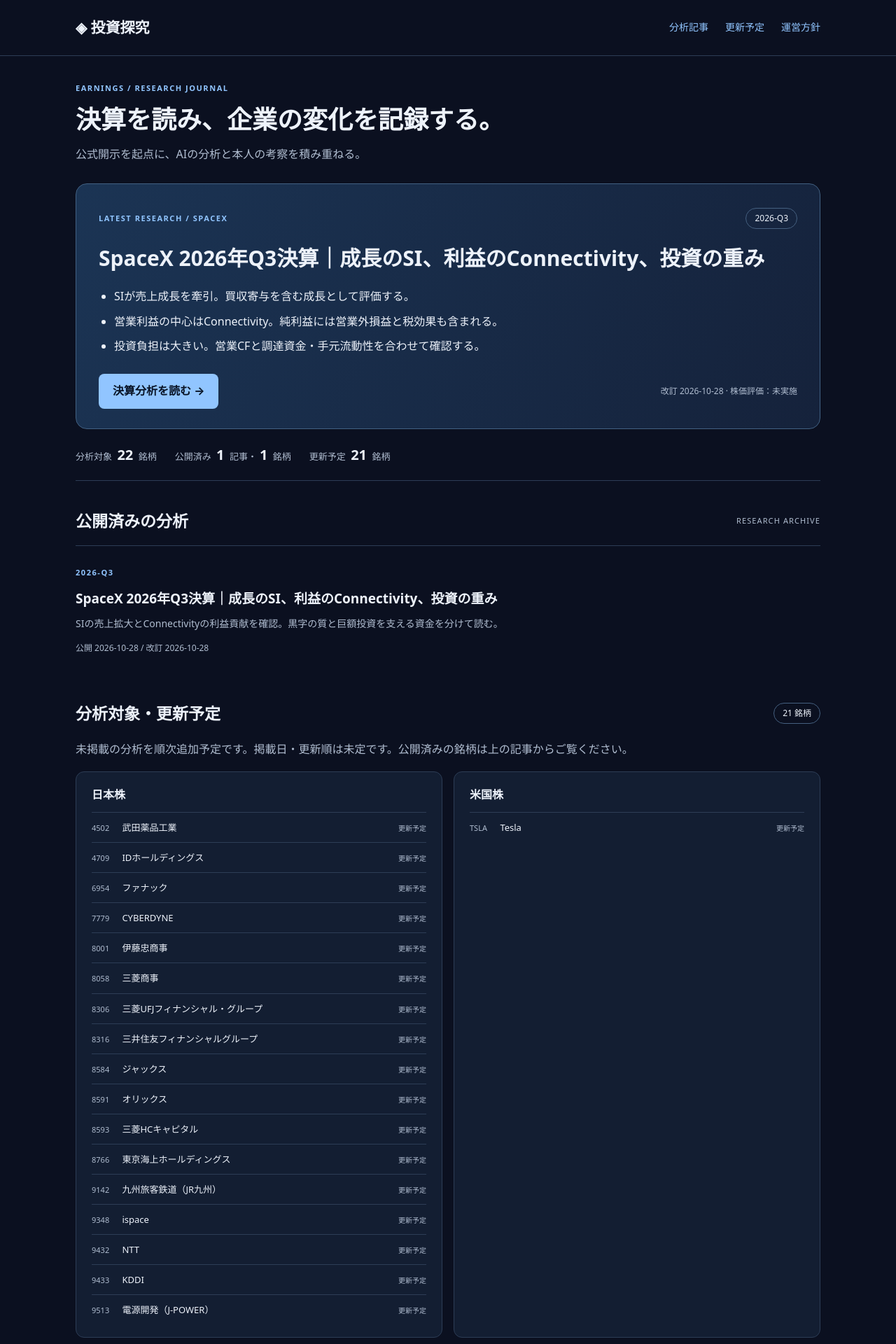
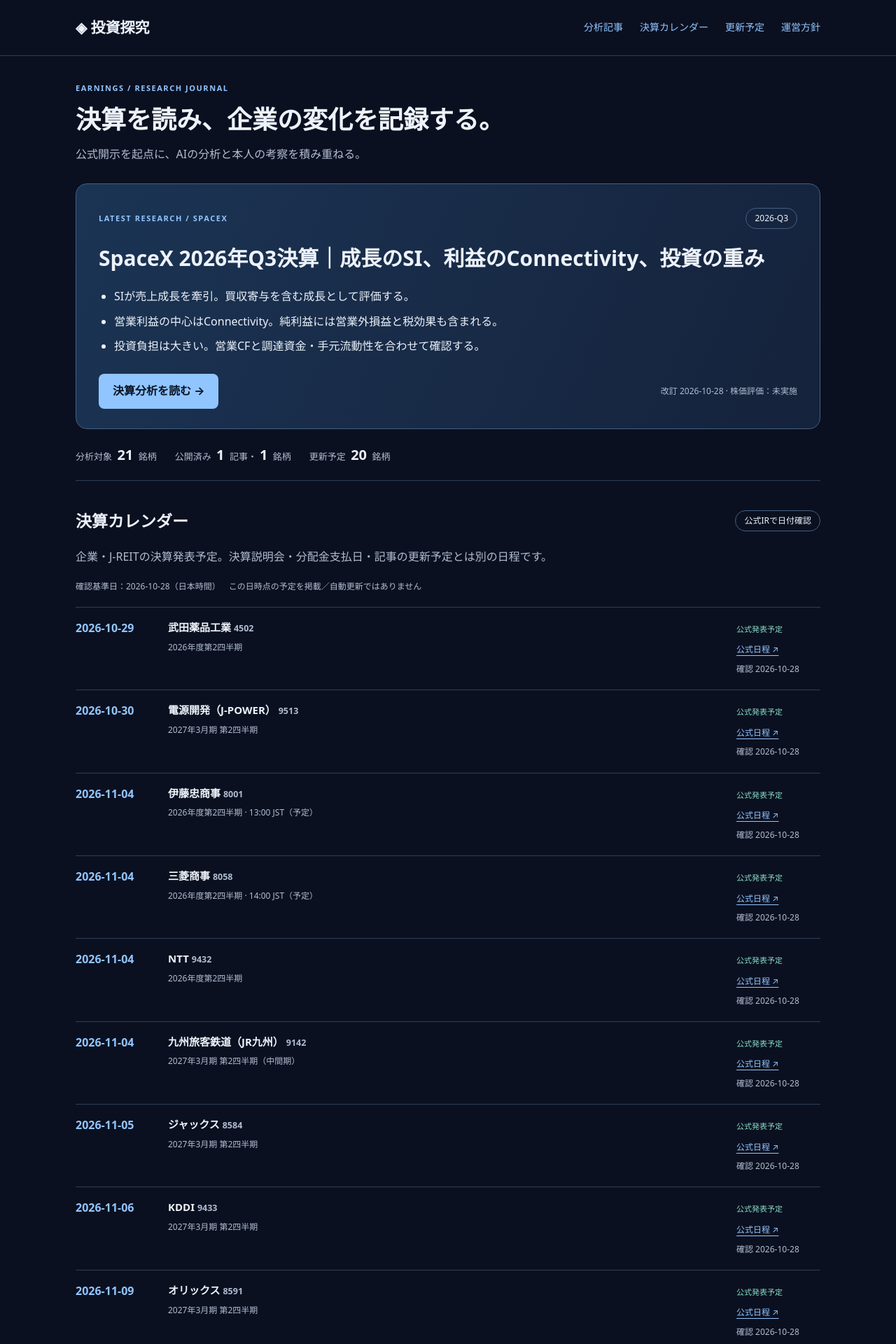
Before and after one commit to nick-shu3/investment-tankyu, a Jekyll site: the page built from index.html, in a window 1280 px wide. Shown: the top 1920 px of the page at 70% size. Built offline with Jekyll 4.4.1, drawn with Linux system fonts in a browser that asks for light colours; some of the changed text lies outside the part shown.

Commit message:
IDホールディングスを公開対象外に固定し、公式決算カレンダーを追加 (#2)
* Exclude ID Holdings and add verified earnings calendar: _data/companies.json

* Exclude ID Holdings and add verified earnings calendar: index.html

* Exclude ID Holdings and add verified earnings calendar: _layouts/default.html

* Exclude ID Holdings and add verified earnings calendar: _config.yml

* Exclude ID Holdings and add verified earnings calendar: README.md

* Exclude ID Holdings and add verified earnings calendar: style.css

* Exclude ID Holdings and add verified earnings calendar: _data/earnings_calendar.json

* Exclude ID Holdings and add verified earnings calendar: _data/publication_policy.json

* Exclude ID Holdings and add verified earnings calendar: _includes/earnings-calendar.html

* Exclude ID Holdings and add verified earnings calendar: AGENTS.md

* Exclude ID Holdings and add verified earnings calendar: scripts/validate_publication.py

```diff
--- a/_config.yml
+++ b/_config.yml
@@ -12,5 +12,7 @@
       layout: article
 exclude:
   - README.md
+  - AGENTS.md
+  - scripts
 url: "https://nick-shu3.github.io"
 baseurl: "/investment-tankyu"
--- a/_data/companies.json
+++ b/_data/companies.json
@@ -17,13 +17,6 @@
     "id": "takeda",
     "name": "武田薬品工業",
     "ticker": "4502",
-    "type": "日本株",
-    "description": "日本株"
-  },
-  {
-    "id": "id-holdings",
-    "name": "IDホールディングス",
-    "ticker": "4709",
     "type": "日本株",
     "description": "日本株"
   },
--- /dev/null
+++ b/_data/earnings_calendar.json
@@ -0,0 +1,179 @@
+{
+  "as_of": "2026-10-28",
+  "events": [
+    {
+      "company_id": "takeda",
+      "date": "2026-10-29",
+      "period": "2026年度第2四半期",
+      "source": "https://www.takeda.com/jp/investors/financial-results/quarterly-results/",
+      "time": "",
+      "status": "scheduled",
+      "checked": "2026-10-28"
+    },
+    {
+      "company_id": "j-power",
+      "date": "2026-10-30",
+      "period": "2027年3月期 第2四半期",
+      "source": "https://www.jpower.co.jp/ir/calendar.html",
+      "time": "",
+      "status": "scheduled",
+      "checked": "2026-10-28"
+    },
+    {
+      "company_id": "itochu",
+      "date": "2026-11-04",
+      "period": "2026年度第2四半期",
+      "source": "https://www.itochu.co.jp/ja/ir/calendar/2026/index.html",
+      "time": "13:00 JST（予定）",
+      "status": "scheduled",
+      "checked": "2026-10-28"
+    },
+    {
+      "company_id": "mitsubishi-corp",
+      "date": "2026-11-04",
+      "period": "2026年度第2四半期",
+      "source": "https://www.mitsubishicorp.com/jp/ja/info/2026/info_20261007001.html",
+      "time": "14:00 JST（予定）",
+      "status": "scheduled",
+      "checked": "2026-10-28"
+    },
+    {
+      "company_id": "ntt",
+      "date": "2026-11-04",
+      "period": "2026年度第2四半期",
+      "source": "https://group.ntt/jp/ir/",
+      "time": "",
+      "status": "scheduled",
+      "checked": "2026-10-28"
+    },
+    {
+      "company_id": "jr-kyushu",
+      "date": "2026-11-04",
+      "period": "2027年3月期 第2四半期（中間期）",
+      "source": "https://www.jrkyushu.co.jp/company/ir/library/calendar/",
+      "time": "",
+      "status": "scheduled",
+      "checked": "2026-10-28"
+    },
+    {
+      "company_id": "jaccs",
+      "date": "2026-11-05",
+      "period": "2027年3月期 第2四半期",
+      "source": "https://www.jaccs.co.jp/corporate/ir/calender/",
+      "time": "",
+      "status": "scheduled",
+      "checked": "2026-10-28"
+    },
+    {
+      "company_id": "kddi",
+      "date": "2026-11-06",
+      "period": "2027年3月期 第2四半期",
+      "source": "https://newsroom.kddi.com/ir-news/detail/kddi_ir-1235_4748.html",
+      "time": "",
+      "status": "scheduled",
+      "checked": "2026-10-28"
+    },
+    {
+      "company_id": "orix",
+      "date": "2026-11-09",
+      "period": "2027年3月期 第2四半期",
+      "source": "https://www.orix.co.jp/grp/company/ir/calendar/",
+      "time": "",
+      "status": "scheduled",
+      "checked": "2026-10-28"
+    },
+    {
+      "company_id": "cyberdyne",
+      "date": "2026-11-12",
+      "period": "2027年3月期 第2四半期",
+      "source": "https://cyberdyne.jp/ir",
+      "time": "15:30 JST（予定）",
+      "status": "scheduled",
+      "checked": "2026-10-28"
+    },
+    {
+      "company_id": "mufg",
+      "date": "2026-11-13",
+      "period": "2027年3月期 中間期（日本基準）",
+      "source": "https://www.mufg.jp/ir/index.html",
+      "time": "",
+      "status": "scheduled",
+      "checked": "2026-10-28"
+    },
+    {
+      "company_id": "smfg",
+      "date": "2026-11-13",
+      "period": "2026年度第2四半期（中間期）",
+      "source": "https://www.smfg.co.jp/investor/calendar/",
+      "time": "",
+      "status": "scheduled",
+      "checked": "2026-10-28"
+    },
+    {
+      "company_id": "tokio-marine",
+      "month": "2026-11",
+      "period": "2026年度第2四半期",
+      "source": "https://www.tokiomarinehd.com/ir/event/calendar.html",
+      "status": "month_only",
+      "note": "公式カレンダーは11月と記載。日付は未確認。",
+      "checked": "2026-10-28"
+    },
+    {
+      "company_id": "advance-residence",
+      "month": "2027-03",
+      "period": "2027年1月期（第33期）",
+      "source": "https://www.adr-reit.com/ir/calendar/",
+      "status": "month_only",
+      "note": "公式カレンダーは2027年3月と記載。日付は未確認。",
+      "checked": "2026-10-28"
+    },
+    {
+      "company_id": "fanuc",
+      "status": "unknown",
+      "source": "https://www.fanuc.co.jp/ja/ir/announce/",
+      "note": "次回の決算発表日は未確認。過去の発表日から推測しません。",
+      "checked": "2026-10-28"
+    },
+    {
+      "company_id": "mitsubishi-hc-capital",
+      "status": "unknown",
+      "source": "https://www.mitsubishi-hc-capital.com/english/investors/calendar.html",
+      "note": "次回の年月日を確認できず。年間の一般的な発表月は確定日として扱いません。",
+      "checked": "2026-10-28"
+    },
+    {
+      "company_id": "ispace",
+      "status": "unknown",
+      "source": "https://www.ispace-inc.com/ja/investor-relation-home-jp/ir-calendar-jp/",
+      "note": "公式カレンダーで次回発表日の記載を確認できず。",
+      "checked": "2026-10-28"
+    },
+    {
+      "company_id": "daiwa-house-reit",
+      "status": "unknown",
+      "source": "https://www.daiwahouse-reit.co.jp/ja/ir/schedule.html",
+      "note": "次回未確認。2026年8月期の発表は10月19日。分配金支払日とは別です。",
+      "checked": "2026-10-28"
+    },
+    {
+      "company_id": "tesla",
+      "status": "unknown",
+      "source": "https://ir.tesla.com/press",
+      "note": "次回の発表日は未確認。米国発表の日時は現地時間・日本時間を区別して追記します。",
+      "checked": "2026-10-28"
+    },
+    {
+      "company_id": "spacex",
+      "status": "unknown",
+      "source": "https://ir.spacex.com/investors/",
+      "note": "次回の発表日は未確認。分析記事の更新予定とは別に管理します。",
+      "checked": "2026-10-28"
+    },
+    {
+      "company_id": "nf-topix",
+      "status": "fund",
+      "note": "ETF。企業の決算発表日と、ファンドの決算・分配関連日程を混在させないため別扱い。",
+      "checked": "2026-10-28"
+    }
+  ]
+}
--- /dev/null
+++ b/_includes/earnings-calendar.html
@@ -0,0 +1,8 @@
+<section id="calendar" aria-labelledby="calendar-title"><div class="section-head"><h2 id="calendar-title">決算カレンダー</h2><span class="tag">公式IRで日付確認</span></div>
+<p class="muted">企業・J-REITの決算発表予定。決算説明会・分配金支払日・記事の更新予定とは別の日程です。</p>
+<div class="calendar-meta"><span>確認基準日：{{ site.data.earnings_calendar.as_of | escape }}（日本時間）</span><span>この日時点の予定を掲載／自動更新ではありません</span></div>
+{% assign dated_events = site.data.earnings_calendar.events | where: 'status', 'scheduled' | sort: 'date' %}
+<ul class="calendar-list">{% for event in dated_events %}{% assign company = site.data.companies | where: 'id', event.company_id | first %}{% if company %}<li><time datetime="{{ event.date | escape }}">{{ event.date | escape }}</time><div><h3>{{ company.name | escape }} <small>{{ company.ticker | escape }}</small></h3><p>{{ event.period | escape }}{% if event.time != '' %} · {{ event.time | escape }}{% endif %}</p></div><div><span class="calendar-label">公式発表予定</span><br><a href="{{ event.source | escape }}" target="_blank" rel="noopener noreferrer">公式日程 ↗</a><p>確認 {{ event.checked | escape }}</p></div></li>{% endif %}{% endfor %}</ul>
+<div class="calendar-months"><h3>月のみ確認できた予定</h3><ul>{% assign monthly = site.data.earnings_calendar.events | where: 'status', 'month_only' | sort: 'month' %}{% for event in monthly %}{% assign company = site.data.companies | where: 'id', event.company_id | first %}{% if company %}<li><strong>{{ event.month | escape }}</strong> · {{ company.name | escape }} · {{ event.period | escape }}<br>{{ event.note | escape }} <a href="{{ event.source | escape }}" target="_blank" rel="noopener noreferrer">公式日程 ↗</a> <small>確認 {{ event.checked | escape }}</small></li>{% endif %}{% endfor %}</ul></div>
+<details class="calendar-pending"><summary>次回の日程が未確認の銘柄・ETFの扱い</summary><ul>{% for event in site.data.earnings_calendar.events %}{% if event.status == 'unknown' or event.status == 'fund' %}{% assign company = site.data.companies | where: 'id', event.company_id | first %}{% if company %}<li><strong>{{ company.name | escape }}</strong> · {% if event.status == 'fund' %}ETF別扱い{% else %}日程未確認{% endif %}<br>{{ event.note | escape }} {% if event.source %}<a href="{{ event.source | escape }}" target="_blank" rel="noopener noreferrer">公式IR ↗</a>{% endif %} <small>確認 {{ event.checked | escape }}</small></li>{% endif %}{% endif %}{% endfor %}</ul></details>
+<p class="calendar-footnote">予定は変更される場合があります。閲覧時点の最新日程はリンク先をご確認ください。日付の経過だけで「発表済み」と判断せず、未確認の日付を前年実績から推測しません。</p></section>
--- a/_layouts/default.html
+++ b/_layouts/default.html
@@ -1,2 +1,2 @@
 <!doctype html>
-<html lang="ja"><head><meta charset="utf-8"><meta name="viewport" content="width=device-width,initial-scale=1"><meta name="description" content="{{ page.description | default: page.summary | default: site.description | default: site.title | escape }}"><title>{{ page.title | default: site.title | escape }}｜投資探究</title><link rel="stylesheet" href="{{ '/style.css' | relative_url }}?v={{ site.time | date: '%s' }}"></head><body><a class="skip-link" href="#main">本文へ移動</a><header class="site-header"><div class="wrap nav"><a class="brand" href="{{ '/' | relative_url }}">◈ 投資探究</a><nav aria-label="メインナビゲーション"><a href="{{ '/#archive' | relative_url }}">分析記事</a><a href="{{ '/#planned' | relative_url }}">更新予定</a><a href="{{ '/#policy' | relative_url }}">運営方針</a></nav></div></header>{{ content }}<footer class="footer"><div class="wrap"><strong>投資探究</strong><p>公開資料に基づく個人研究記録。投資勧誘・売買推奨ではありません。</p><a href="{{ '/' | relative_url }}">トップへ戻る ↑</a></div></footer></body></html>
+<html lang="ja"><head><meta charset="utf-8"><meta name="viewport" content="width=device-width,initial-scale=1"><meta name="description" content="{{ page.description | default: page.summary | default: site.description | default: site.title | escape }}"><title>{{ page.title | default: site.title | escape }}｜投資探究</title><link rel="stylesheet" href="{{ '/style.css' | relative_url }}?v={{ site.time | date: '%s' }}"></head><body><a class="skip-link" href="#main">本文へ移動</a><header class="site-header"><div class="wrap nav"><a class="brand" href="{{ '/' | relative_url }}">◈ 投資探究</a><nav aria-label="メインナビゲーション"><a href="{{ '/#archive' | relative_url }}">分析記事</a><a href="{{ '/#calendar' | relative_url }}">決算カレンダー</a><a href="{{ '/#planned' | relative_url }}">更新予定</a><a href="{{ '/#policy' | relative_url }}">運営方針</a></nav></div></header>{{ content }}<footer class="footer"><div class="wrap"><strong>投資探究</strong><p>公開資料に基づく個人研究記録。投資勧誘・売買推奨ではありません。</p><a href="{{ '/' | relative_url }}">トップへ戻る ↑</a></div></footer></body></html>
--- a/index.html
+++ b/index.html
@@ -11,7 +11,8 @@
 {% assign spacex_articles = articles | where: 'company_id', 'spacex' %}{% assign featured = spacex_articles.first %}{% if featured %}
 <section class="feature" aria-labelledby="feature-title"><div class="feature-heading"><p class="eyebrow">LATEST RESEARCH / SPACEX</p><span class="tag">{{ featured.period | escape }}</span></div><h2 id="feature-title">{{ featured.title | escape }}</h2><ul class="takeaways">{% for item in featured.conclusions %}<li>{{ item | escape }}</li>{% endfor %}</ul><div class="feature-foot"><a class="button" href="{{ featured.url | relative_url }}">決算分析を読む →</a><p class="muted">改訂 {{ featured.updated | default: featured.published | escape }} · 株価評価：未実施</p></div></section>{% endif %}
 <div class="counts"><span>分析対象 <strong>{{ site.data.companies.size }}</strong> 銘柄</span><span>公開済み <strong>{{ articles.size }}</strong> 記事・<strong>{{ published_companies }}</strong> 銘柄</span><span>更新予定 <strong>{{ planned }}</strong> 銘柄</span></div>
+{% include earnings-calendar.html %}
 <section id="archive"><div class="section-head"><h2>公開済みの分析</h2><span class="muted">RESEARCH ARCHIVE</span></div><div class="archive">{% for article in articles %}<a class="archive-item" href="{{ article.url | relative_url }}"><span class="eyebrow">{{ article.period | escape }}</span><h3>{{ article.title | escape }}</h3><p>{{ article.summary | escape }}</p><small>公開 {{ article.published | escape }} / 改訂 {{ article.updated | default: article.published | escape }}</small></a>{% else %}<p>分析記事は準備中です。</p>{% endfor %}</div></section>
 <section id="planned"><div class="section-head"><h2>分析対象・更新予定</h2><span class="tag">{{ planned }} 銘柄</span></div><p class="muted">未掲載の分析を順次追加予定です。掲載日・更新順は未定です。公開済みの銘柄は上の記事からご覧ください。</p><div class="planned-grid">{% assign types = '日本株,米国株,ETF,J-REIT' | split: ',' %}{% for type in types %}<section class="planned-group"><h3>{{ type }}</h3><ul>{% for company in site.data.companies %}{% if company.type == type %}{% assign matches = articles | where: 'company_id', company.id %}{% if matches.size == 0 %}<li><span><small>{{ company.ticker | escape }}</small> {{ company.name | escape }}</span><span class="status">更新予定</span></li>{% endif %}{% endif %}{% endfor %}</ul></section>{% endfor %}</div></section>
-<section id="policy" class="policy"><h2>この研究ノートについて</h2><p>決算資料・SEC提出資料などの一次資料を優先し、事実、会社の見通し、ChatGPTの分析、本人の考察を区別します。数値の単位・期間・計算方法を記録し、訂正や追記には履歴を残します。</p><p>新しい決算は別の記事として蓄積します。業績評価と株価評価は分け、未確認事項や未実施の評価は明示します。記事は投資勧誘・売買推奨ではありません。</p></section>
+<section id="policy" class="policy"><h2>この研究ノートについて</h2><p>決算資料・SEC提出資料などの一次資料を優先し、事実、会社の見通し、ChatGPTの分析、本人の考察を区別します。数値の単位・期間・計算方法を記録し、訂正や追記には履歴を残します。</p><p>新しい決算は別の記事として蓄積します。業績評価と株価評価は分け、未確認事項や未実施の評価は明示します。記事は投資勧誘・売買推奨ではありません。</p><p>公開対象は承認された銘柄に限ります。対象外に指定された銘柄は、分析記事・銘柄一覧・決算カレンダー・更新予定へ掲載しません。決算日程は公式発表を優先し、未確認の日付を推測で補いません。</p></section>
 </main>
```
Also changed, not shown: AGENTS.md (added, +7 -0 lines), _data/publication_policy.json (added, +9 -0 lines), scripts/validate_publication.py (added, +42 -0 lines), README.md, style.css.
